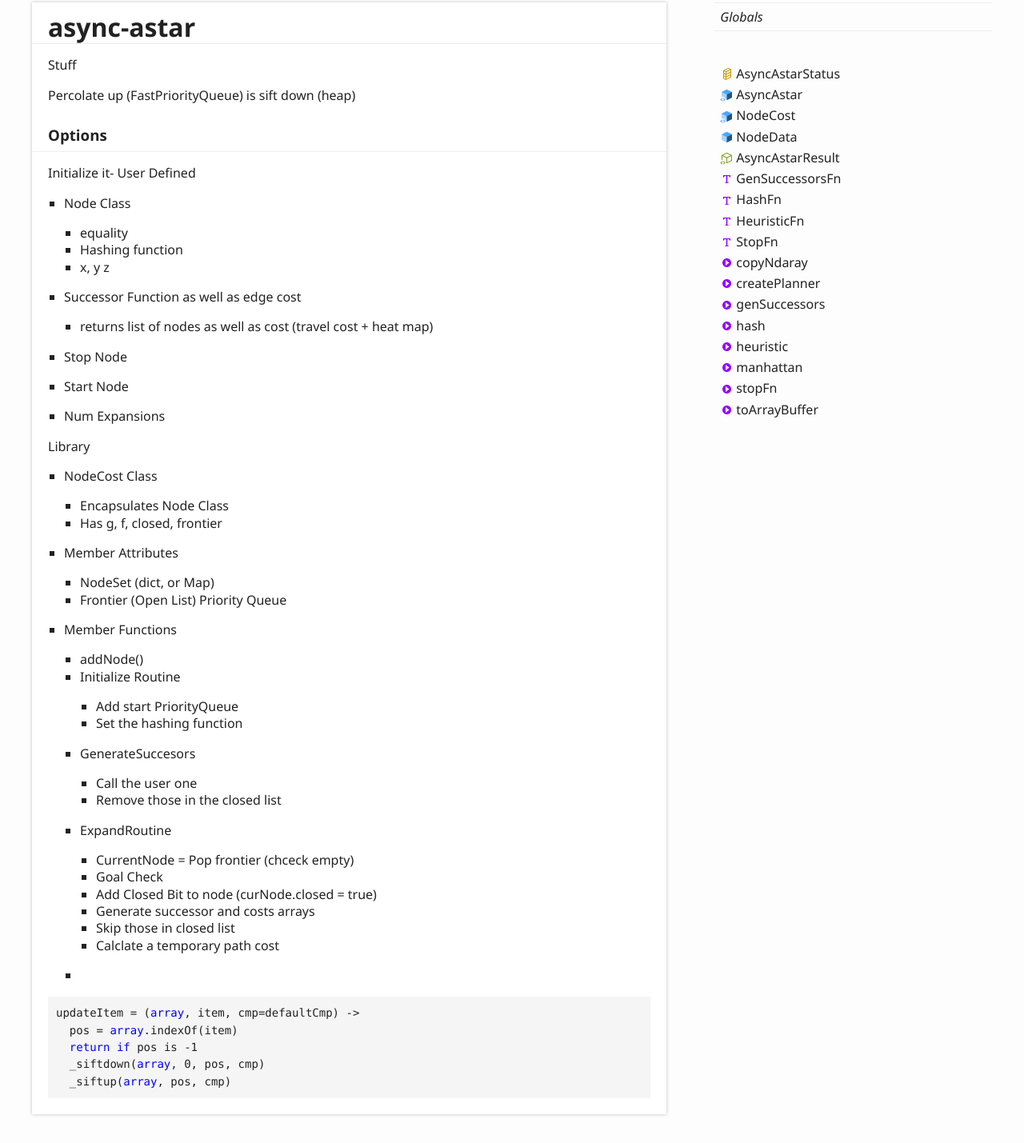
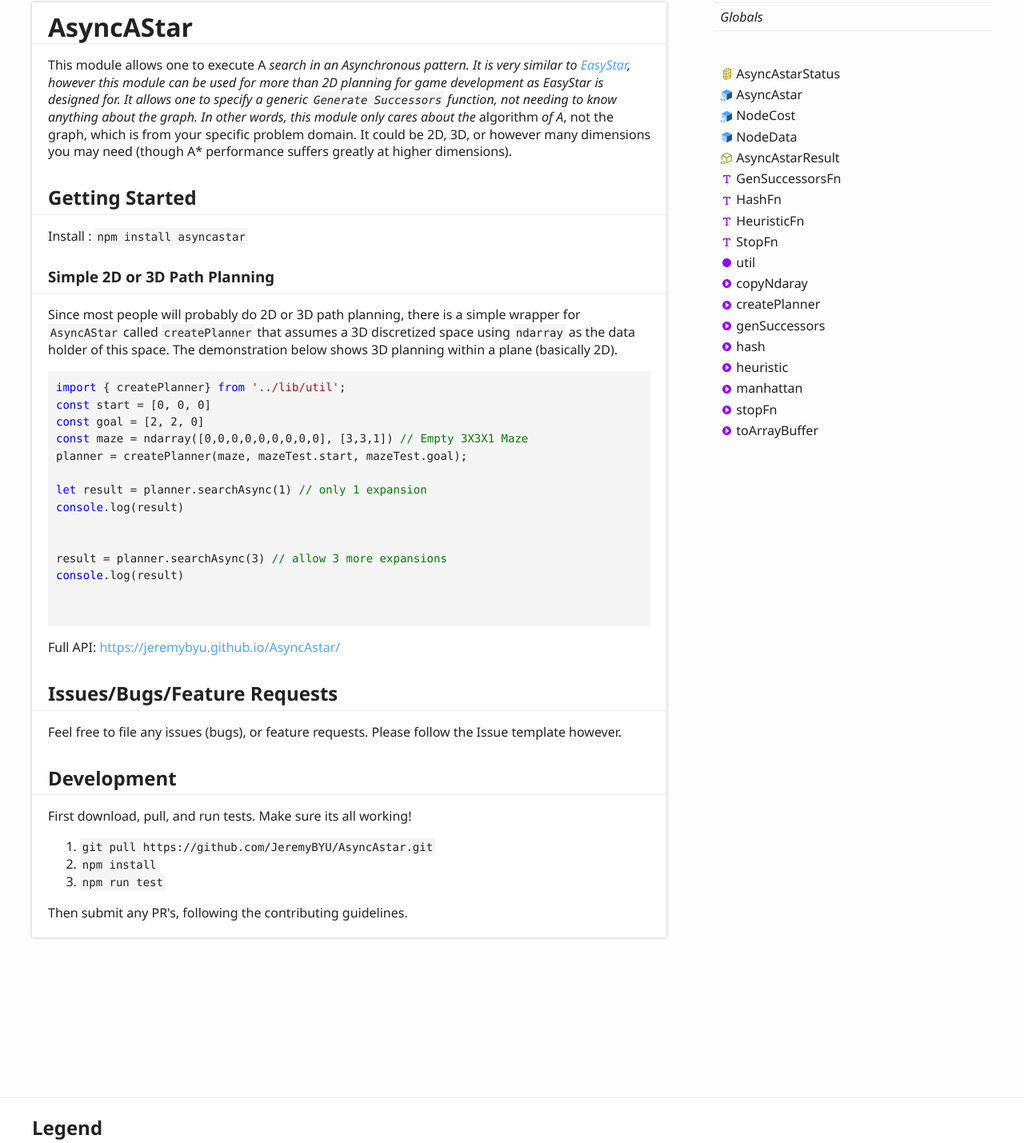
Before and after one commit to JeremyBYU/AsyncAstar, a plain HTML site: page index.html in a window 1280 px wide. Shown: the part 192-1621 px from the top of the page at 80% size. Drawn offline with Linux system fonts and the light colour scheme.

Commit message:
[ci skip] Updates

````diff
--- a/index.html
+++ b/index.html
@@ -64,77 +64,91 @@
 	<div class="row">
 		<div class="col-8 col-content">
 			<div class="tsd-panel tsd-typography">
-				<h1 id="async-astar">async-astar</h1>
-				<p>Stuff</p>
-				<p>Percolate up (FastPriorityQueue) is sift down (heap)</p>
-				<h3 id="options">Options</h3>
-				<p>Initialize it-
-				User Defined</p>
-				<ul>
-					<li><p>Node Class</p>
-						<ul>
-							<li>equality</li>
-							<li>Hashing function</li>
-							<li>x, y z</li>
-						</ul>
-					</li>
-					<li><p>Successor Function as well as edge cost</p>
-						<ul>
-							<li>returns list of nodes as well as cost (travel cost + heat map)</li>
-						</ul>
-					</li>
-					<li><p>Stop Node</p>
-					</li>
-					<li><p>Start Node</p>
-					</li>
-					<li><p>Num Expansions</p>
-					</li>
-				</ul>
-				<p>Library</p>
-				<ul>
-					<li><p>NodeCost Class</p>
-						<ul>
-							<li>Encapsulates Node Class</li>
-							<li>Has g, f, closed, frontier</li>
-						</ul>
-					</li>
-					<li><p>Member Attributes</p>
-						<ul>
-							<li>NodeSet (dict, or Map)</li>
-							<li>Frontier (Open List) Priority Queue</li>
-						</ul>
-					</li>
-					<li>Member Functions<ul>
-							<li>addNode()</li>
-							<li>Initialize Routine<ul>
-									<li>Add start PriorityQueue</li>
-									<li>Set the hashing function</li>
-								</ul>
-							</li>
-							<li>GenerateSuccesors<ul>
-									<li>Call the user one</li>
-									<li>Remove those in the closed list</li>
-								</ul>
-							</li>
-							<li>ExpandRoutine<ul>
-									<li>CurrentNode = Pop frontier (chceck empty)</li>
-									<li>Goal Check</li>
-									<li>Add Closed Bit to node (curNode.closed = true)</li>
-									<li>Generate successor and costs arrays</li>
-									<li>Skip those in closed list</li>
-									<li>Calclate a temporary path cost </li>
-								</ul>
-							</li>
-							<li></li>
-						</ul>
-					</li>
-				</ul>
-				<pre><code>updateItem = (<span class="hljs-keyword">array</span>, <span class="hljs-literal">item</span>, cmp=defaultCmp) -&gt;
-  pos = <span class="hljs-keyword">array</span>.indexOf(<span class="hljs-literal">item</span>)
-  <span class="hljs-keyword">return</span> <span class="hljs-keyword">if</span> pos is -<span class="hljs-number">1</span>
-  _siftdown(<span class="hljs-keyword">array</span>, <span class="hljs-number">0</span>, pos, cmp)
-  _siftup(<span class="hljs-keyword">array</span>, pos, cmp)
+				<h1 id="asyncastar">AsyncAStar</h1>
+				<p>This module allows one to execute A<em> search in an Asynchronous pattern. It is very similar to <a href="https://easystarjs.com/">EasyStar</a>, however this module can be used for more than 2D planning for game development as EasyStar is designed for. It allows one to specify a generic <code>Generate Successors</code> function, not needing to know anything about the graph. In other words, this module only cares about the </em>algorithm<em> of A</em>, not the graph, which is from your specific problem domain. It could be 2D, 3D, or however many dimensions you may need (though A* performance suffers greatly at higher dimensions).</p>
+				<h2 id="getting-started">Getting Started</h2>
+				<p>Install : <code>npm  install asyncastar</code></p>
+				<h3 id="simple-2d-or-3d-path-planning">Simple 2D or 3D Path Planning</h3>
+				<p>Since most people will probably do 2D or 3D path planning, there is a simple wrapper for <code>AsyncAStar</code> called
+				<code>createPlanner</code> that assumes a 3D discretized space using <code>ndarray</code> as the data holder of this space. The demonstration below shows 3D planning within a plane (basically 2D).</p>
+				<pre><code class="lang-js"><span class="hljs-keyword">import</span> { createPlanner} <span class="hljs-keyword">from</span> <span class="hljs-string">'../lib/util'</span>;
+<span class="hljs-keyword">const</span> start = [<span class="hljs-number">0</span>, <span class="hljs-number">0</span>, <span class="hljs-number">0</span>]
+<span class="hljs-keyword">const</span> goal = [<span class="hljs-number">2</span>, <span class="hljs-number">2</span>, <span class="hljs-number">0</span>]
+<span class="hljs-keyword">const</span> maze = ndarray([<span class="hljs-number">0</span>,<span class="hljs-number">0</span>,<span class="hljs-number">0</span>,<span class="hljs-number">0</span>,<span class="hljs-number">0</span>,<span class="hljs-number">0</span>,<span class="hljs-number">0</span>,<span class="hljs-number">0</span>,<span class="hljs-number">0</span>], [<span class="hljs-number">3</span>,<span class="hljs-number">3</span>,<span class="hljs-number">1</span>]) <span class="hljs-comment">// Empty 3X3X1 Maze</span>
+planner = createPlanner(maze, mazeTest.start, mazeTest.goal);
+
+<span class="hljs-keyword">let</span> result = planner.searchAsync(<span class="hljs-number">1</span>) <span class="hljs-comment">// only 1 expansion</span>
+<span class="hljs-built_in">console</span>.log(result)
+
+
+result = planner.searchAsync(<span class="hljs-number">3</span>) <span class="hljs-comment">// allow 3 more expansions</span>
+<span class="hljs-built_in">console</span>.log(result)
+
+
 </code></pre>
+				<p>Full API: <a href="https://jeremybyu.github.io/AsyncAstar/">https://jeremybyu.github.io/AsyncAstar/</a></p>
+				<h2 id="issues-bugs-feature-requests">Issues/Bugs/Feature Requests</h2>
+				<p>Feel free to file any issues (bugs), or feature requests.  Please follow the Issue template however.</p>
+				<h2 id="development">Development</h2>
+				<p>First download, pull, and run tests.  Make sure its all working!</p>
+				<ol>
+					<li><code>git pull https://github.com/JeremyBYU/AsyncAstar.git</code></li>
+					<li><code>npm install</code></li>
+					<li><code>npm run test</code></li>
+				</ol>
+				<p>Then submit any PR&#39;s, following the contributing guidelines.</p>
+				<!-- ### Options
+
+Initialize it-
+User Defined
+* Node Class
+  * equality
+  * Hashing function
+  * x, y z
+
+* Successor Function as well as edge cost
+  * returns list of nodes as well as cost (travel cost + heat map)
+
+* Stop Node
+
+* Start Node
+
+* Num Expansions
+
+Library
+* NodeCost Class
+  * Encapsulates Node Class
+  * Has g, f, closed, frontier
+
+* Member Attributes
+  * NodeSet (dict, or Map)
+  * Frontier (Open List) Priority Queue
+* Member Functions
+  * addNode()
+  * Initialize Routine
+    * Add start PriorityQueue
+    * Set the hashing function
+  * GenerateSuccesors
+    * Call the user one
+    * Remove those in the closed list
+  * ExpandRoutine
+    * CurrentNode = Pop frontier (chceck empty)
+    * Goal Check
+    * Add Closed Bit to node (curNode.closed = true)
+    * Generate successor and costs arrays
+    * Skip those in closed list
+    * Calclate a temporary path cost
+  *
+
+
+
+```
+updateItem = (array, item, cmp=defaultCmp) ->
+  pos = array.indexOf(item)
+  return if pos is -1
+  _siftdown(array, 0, pos, cmp)
+  _siftup(array, pos, cmp)
+``` -->
 			</div>
 		</div>
 		<div class="col-4 col-menu menu-sticky-wrap menu-highlight">
@@ -173,6 +187,9 @@
 					</li>
 					<li class=" tsd-kind-type-alias tsd-has-type-parameter">
 						<a href="globals.html#stopfn" class="tsd-kind-icon">Stop<wbr>Fn</a>
+					</li>
+					<li class=" tsd-kind-variable">
+						<a href="globals.html#util" class="tsd-kind-icon">util</a>
 					</li>
 					<li class=" tsd-kind-function">
 						<a href="globals.html#copyndaray" class="tsd-kind-icon">copy<wbr>Ndaray</a>
````
Also changed, not shown: classes/asyncastar.html (+17 -14 lines), classes/nodecost.html (+10 -7 lines), classes/nodedata.html (+9 -6 lines), enums/asyncastarstatus.html (+7 -4 lines), globals.html (+34 -12 lines), interfaces/asyncastarresult.html (+5 -2 lines), assets/js/search.js.
